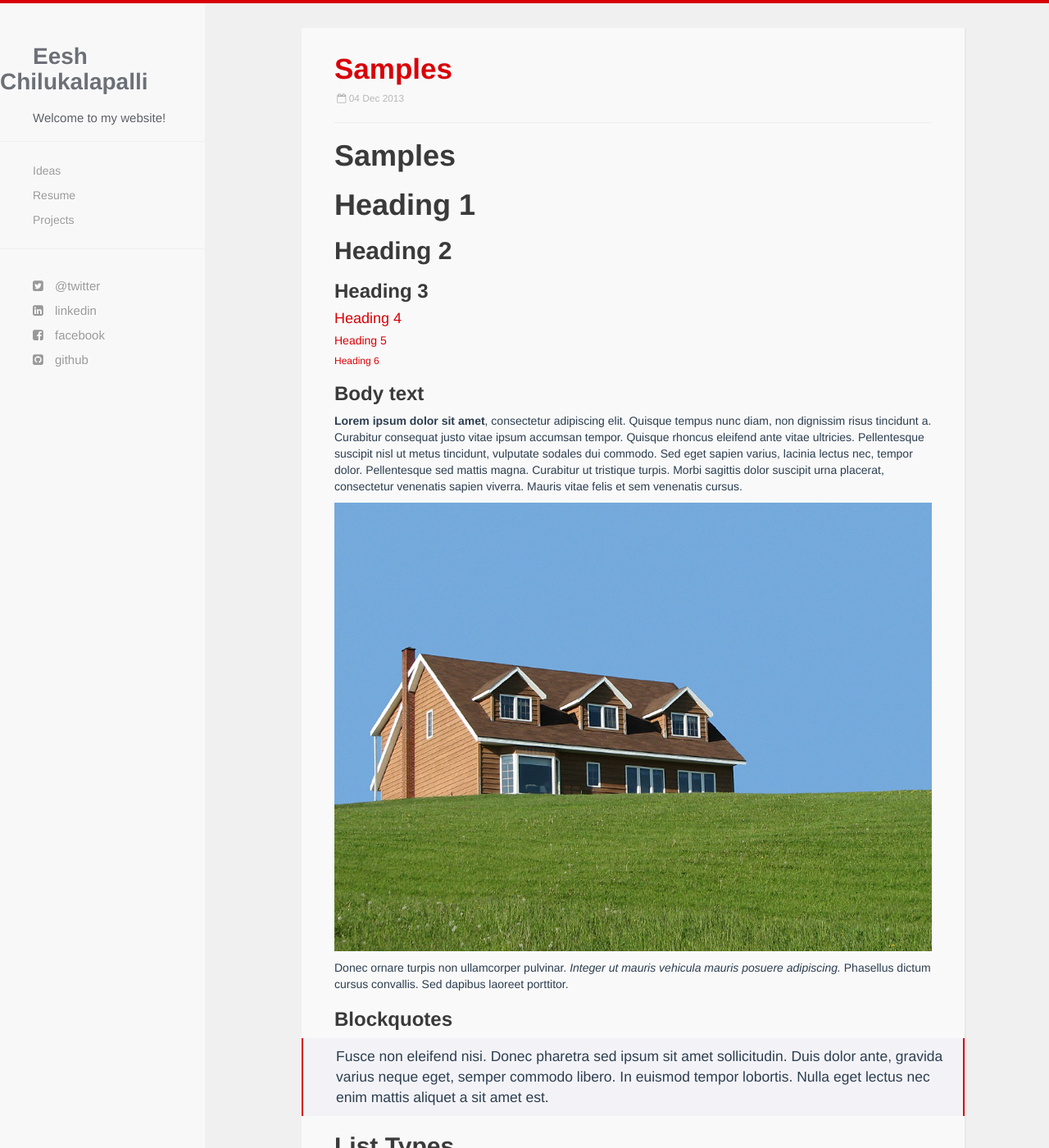
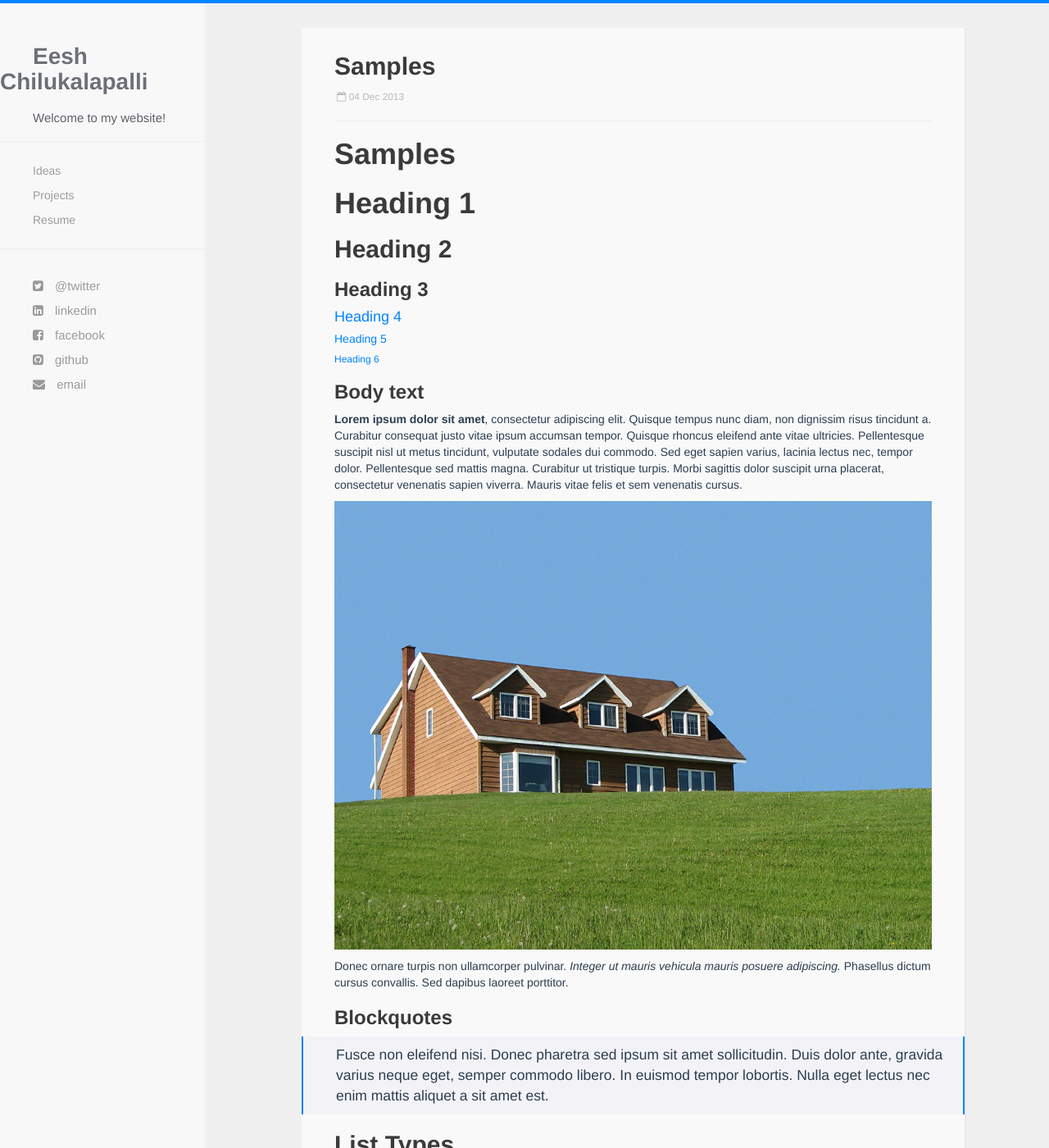
Before and after one commit to eesh/eesh.github.io, a Jekyll site: the page built from updates/_posts/2013-12-04-Samples.markdown, in a window 1280 px wide and 1400 px high. Shown: the whole window at 82% size. Built offline with Jekyll 4.4.1, drawn with Linux system fonts in a browser that asks for light colours; nearby versions of some CDN libraries; comment, search, counter and statistics services are not loaded.

Commit message:
Changed color scheme to blue

```diff
--- a/_config.yml
+++ b/_config.yml
@@ -1,11 +1,11 @@
 name: Eesh Chilukalapalli
 author: Eesh Chilukalapalli
 description: Welcome to my website!
-github: http://www.github.com/eesh
-twitter: http://www.twitter.com/eeshlikhith
-facebook: http://www.facebook.com/eeshlikhith
-linkedin: http://www.linkedin.com/eesh-chilukalapalli-
-email: eesh.likhith[at]gmail.com
+github: https://www.github.com/eesh
+twitter: https://www.twitter.com/eeshlikhith
+facebook: https://www.facebook.com/eeshlikhith
+linkedin: https://www.linkedin.com/eesh-chilukalapalli-
+email: eesh.likhith@gmail.com
 home_title: Hello! Welcome to my personal website :)
 
 ##Make sure to edit the above fields, especially for disqus.
--- a/_includes/navigation.html
+++ b/_includes/navigation.html
@@ -12,8 +12,8 @@
     <div class="navbar-collapse collapse">
       <ul class="nav navbar-nav">
       <li><a href="{{ site.baseurl }}/ideas.html">Ideas</a></li>
+      <li><a href="{{ site.baseurl }}/projects.html">Projects</a></li>
       <li><a href="http://www.super-resume.com/view/21209433">Resume</a></li>
-      <li><a href="{{ site.baseurl }}/projects.html">Projects</a></li>
       </ul>
     </div><!--/.nav-collapse -->
   </div>
@@ -25,14 +25,15 @@
     <li class="sidebar-brand"><a href="{{ site.baseurl }}/"><h1 class="brand">{{ site.name }}</h1></a><h3>{{ site.description }}</h3></li>
     <hr />
     <li><a href="{{ site.baseurl }}/ideas.html">Ideas</a></li>
+    <li><a href="{{ site.baseurl }}/projects.html">Projects</a></li>
     <li><a href="http://www.super-resume.com/view/21209433">Resume</a></li>
-    <li><a href="{{ site.baseurl }}/projects.html">Projects</a></li>
     <hr />
     <div id="social-wrapper">
       <li> <a href="{{ site.twitter }}"><i class="fa fa-twitter-square"></i> @twitter</a></li>
       <li> <a href="{{ site.linkedin }}"><i class="fa fa-linkedin-square"></i> linkedin</a> </li>
       <li> <a href="{{ site.facebook }}"><i class="fa fa-facebook-square"></i> facebook</a></li>
       <li> <a href="{{ site.github }}"><i class="fa fa-github-square"></i> github</a> </li>
+      <li> <a href="mailto:{{ site.email }}"><i class="fa fa-envelope"></i> email</a> </li>
     </div>
   </ul>
 </div>
--- a/_layouts/post.html
+++ b/_layouts/post.html
@@ -2,7 +2,7 @@
 layout: default
 ---
 <div id="article">
-  <div class="article-title">{{ page.title }}</div>
+  <h2>{{ page.title }}</h4>
   <p class="meta">
     <small>
       &nbsp;<i class="fa fa-calendar-o"></i> {{ page.date | date_to_string}}
--- a/css/hc.css
+++ b/css/hc.css
@@ -6,14 +6,14 @@ body
   color:#2c3e50;
   background-color:#f0f0f0;
   width:100%;
-  border-top:solid #d90006;
+  border-top:solid #0084ff;
   border-width:4px
 }
 
 h1,h2,h3,h4,h5,h6
 {
   font-family:"Helvetica Neue", helvetica, "Open Sans", sans-serif;
-  color:#d90006
+  color:#0084ff
 }
 
 h1
@@ -98,7 +98,7 @@ p
   overflow-y:auto;
   z-index:1000;
   margin-top:-4px;
-  border-top:solid #d90006;
+  border-top:solid #0084ff;
   transition:all .4s ease 0;
   border-width:4px
 }
@@ -157,7 +157,7 @@ p
 
 .nav-toggle {
     display: none;
-    color: #d90006;
+    color: #0084ff;
     padding-left: 10px;
     padding-top: 10px;
   }
@@ -173,7 +173,7 @@ p
 
 .brand:hover
 {
-  color:#d90006;
+  color:#0084ff;
   -o-transition:.5s;
   -ms-transition:.5s;
   -moz-transition:.5s;
@@ -207,8 +207,8 @@ p
 
 blockquote
 {
-  border-left:2px solid #d90006;
-  border-right:2px solid #d90006;
+  border-left:2px solid #0084ff;
+  border-right:2px solid #0084ff;
   margin-left:-40px;
   margin-right:-40px;
   padding-left:40px;
@@ -292,7 +292,7 @@ pre
 {
   font-size:3em;
   font-weight:700;
-  color:#d90006;
+  color:#0084ff;
   line-height:130%
 }
 
@@ -316,7 +316,7 @@ pre
 #welcome-greeting h2 a
 {
   font-weight:100;
-  color:#d90006
+  color:#0084ff
 }
 
 .credit
@@ -370,7 +370,7 @@ pre
 {
   font-size:35px;
   font-weight:700;
-  color:#d90006;
+  color:#0084ff;
   padding-top:15px
 }
 
@@ -552,7 +552,7 @@ time
   font-weight:bolder;
   font-size:2.5em;
   line-height:55px;
-  color:#d90006
+  color:#0084ff
 }
 
 .user-card p
@@ -693,7 +693,7 @@ time
 }
 
 #sidebar-wrapper {
-    border-right: 4px solid #d90006;
+    border-right: 4px solid #0084ff;
     border-top: none;
     left: 0px;
 }
--- a/index.html
+++ b/index.html
@@ -11,6 +11,7 @@ title: Home
 
       <br />
       <h1>Who am I?</h1>
+      <br />
       <span>My name is Eesh Chilukalapalli and I'm a programmer and a creator. I am super passionate about making software because it is soooooo easy to give life to the ideas that pop up inside of my head. It is also amazing how even a small piece of software can be an important part of someone's life!</span>
       <br /> <br />
       <span>I'm currently pursuing my Bachelor's degree in software engineering at SRM University, Chennai. So far the journey has been great and I've learnt a lot of valuable lessons. Once I graduate, I wish to pursue a Master's degree in the field of artificial intelligence and machine learning. I love helping people and one day I wish to create a large-scale product that will become an integral part of people's lives (for the better). I also love tinkering with robots and I think they have a lot of potential. A small set of emotions can make them feel a lot more personal than they are right now.</span>
```
